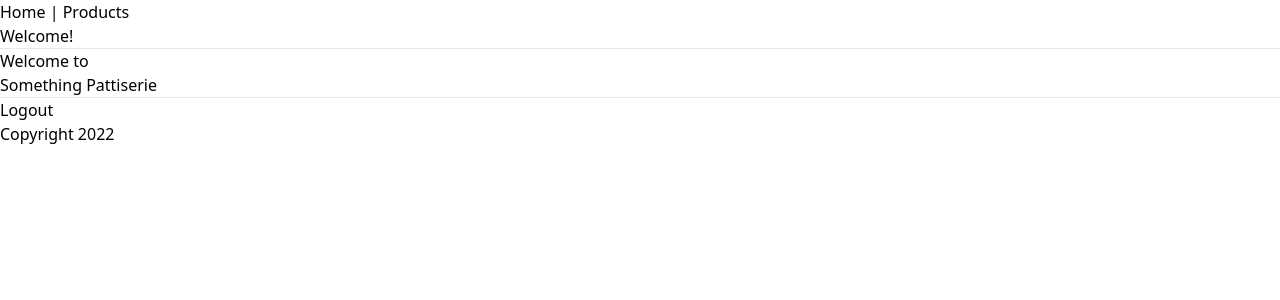
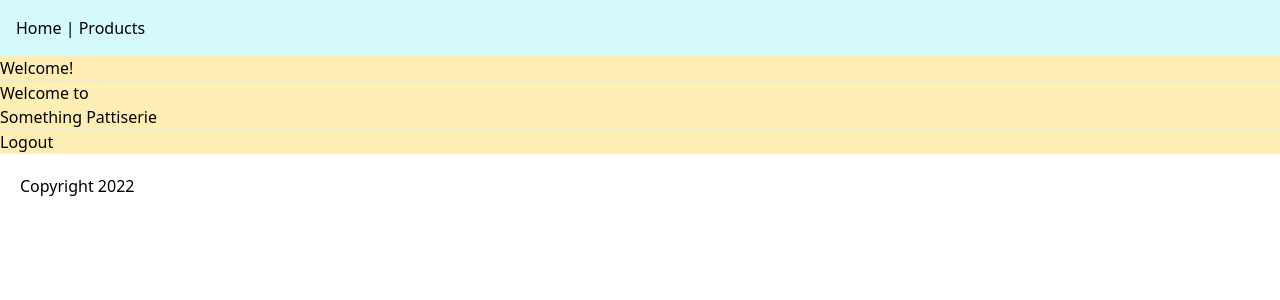
Before and after one commit to BenSShin/mini-capstone-frontend, a React (Vite) app: page / in a window 1280 px wide. Shown: the top 300 px of the page. Built offline with nearby package versions, Linux system fonts and the light colour scheme; no server answers.

Commit message:
added images

```diff
--- a/src/Content.jsx
+++ b/src/Content.jsx
@@ -42,7 +42,7 @@ export function Content() {
   useEffect(handleShowProduct);
 
   return (
-    <div>
+    <div className="bg-[#ffeeb3]">
       <h1>Welcome!</h1>
       <Routes>
         <Route path="/" element={<Home />} />
--- a/src/Footer.jsx
+++ b/src/Footer.jsx
@@ -1,6 +1,6 @@
 export function Footer() {
   return (
-    <footer>
+    <footer className="p-5">
       <p>Copyright 2022</p>
     </footer>
   );
--- a/src/Header.jsx
+++ b/src/Header.jsx
@@ -2,7 +2,7 @@ import { Link } from "react-router-dom";
 
 export function Header() {
   return (
-    <header>
+    <header className="bg-[#d4fafc] p-4">
       <nav>
         <Link to="/">Home</Link> | <Link to="/products">Products</Link>
       </nav>
--- a/src/ProductsIndex.jsx
+++ b/src/ProductsIndex.jsx
@@ -3,10 +3,18 @@ import { Link } from "react-router-dom";
 
 export function ProductsIndex(props) {
   return (
-    <div>
+    <div className="text-center">
       <h1 className="text-3xl font-bold underline">All Products</h1>
+      <div className="grid grid-cols-3">
         {props.products.map((product) => (
           <div key={product.id}>
+            <p>
+              {product.images.map((image) => (
+                <div key={image.id}>
+                  <img src={image.url} alt="card image" />
+                </div>
+              ))}
+            </p>
             <h2>{product.name}</h2>
             <img src="" />
             <p>Price: {product.price}</p>
@@ -15,5 +23,6 @@ export function ProductsIndex(props) {
           </div>
         ))}
       </div>
+    </div>
   );
 }
```
Lines whose indentation alone changed are shown as unchanged.
